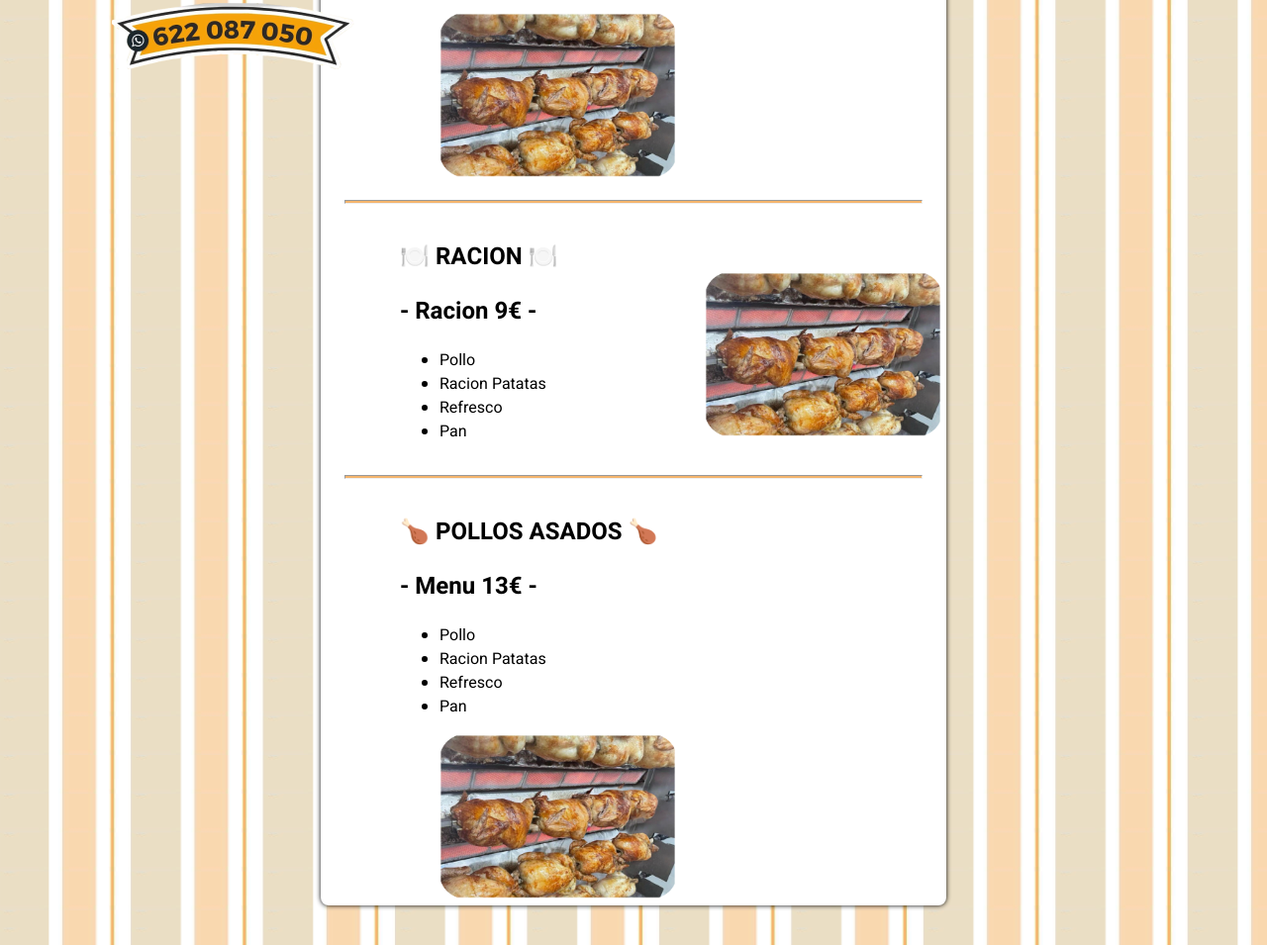
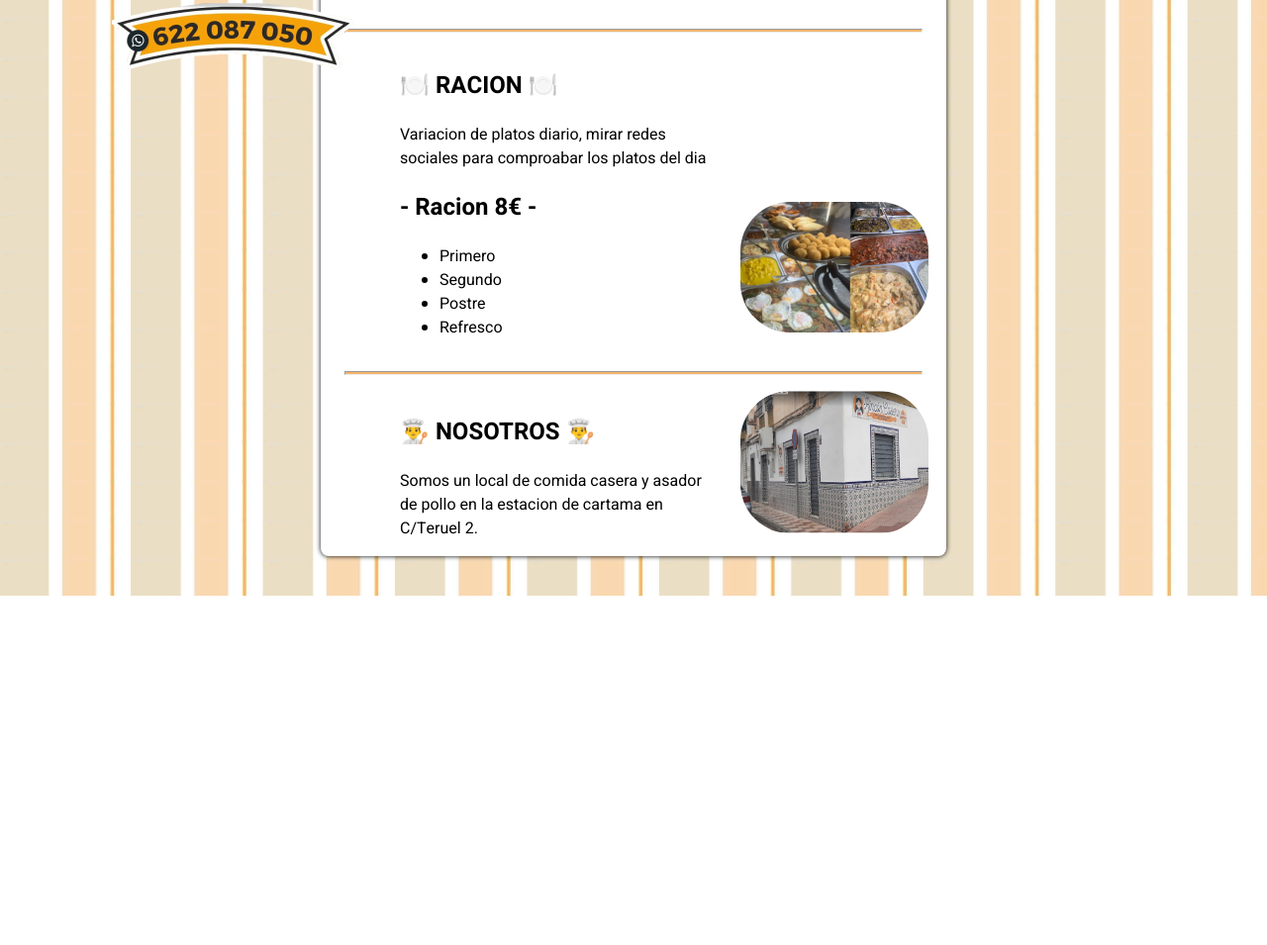
Before and after one commit to Adricarmona/RinconCasero, a plain HTML site: page src/index.html in a window 1280 px wide. Shown: the part 406-1361 px from the top of the page at 99% size. After the commit the page ends 1008 px from the top, so only its background shows below. Drawn offline with Linux system fonts and the light colour scheme.

Commit message:
fotos y dejando cosas en su sitio

```diff
--- a/src/index.html
+++ b/src/index.html
@@ -32,6 +32,8 @@
                 <h3>👨‍🍳 NOSOTROS</h3>
             </div>
         </nav>
+
+
         <!--    LOS POLLOS      -->
         <hr class="central" id="linea">
         <div class="central" id="polloLaterales">
@@ -44,31 +46,32 @@
                 <li>Pan</li>
             </ul>
         </div>
-        <img id="pollos" src="./assets/img/pollos.png" alt="imagen de pollos del local">
+        <img id="pollos" class="imagenes" src="./assets/img/pollos.png" alt="imagen de pollos del local">
+
+
+        <!--    LAS RACIONES    -->
         <hr class="central" id="linea">
         <div class="central" id="polloLaterales">
             <h2>🍽️  RACION 🍽️</h2>
-            <h2>- Racion 9€ - </h2>
+            <p>Variacion de platos diario, mirar redes sociales para comproabar los platos del dia</p>
+            <h2>- Racion 8€ - </h2>
             <ul>
-                <li>Pollo</li>
-                <li>Racion Patatas</li>
+                <li>Primero</li>
+                <li>Segundo</li>
+                <li>Postre</li>
                 <li>Refresco</li>
-                <li>Pan</li>
             </ul>
         </div>
-        <img id="pollos" src="./assets/img/pollos.png" alt="imagen de pollos del local">
+        <img id="comida" class="imagenes" src="./assets/img/comida4.png" alt="imagenes de comida">
+
+
+        <!--    QUIENES SOMOS   -->
         <hr class="central" id="linea">
-        <div class="central" id="polloLaterales">
-            <h2>🍗 POLLOS ASADOS 🍗</h2>
-            <h2>- Menu 13€ -</h2>
-            <ul>
-                <li>Pollo</li>
-                <li>Racion Patatas</li>
-                <li>Refresco</li>
-                <li>Pan</li>
-            </ul>
+        <div class="central" id="nosotros">
+            <h2>👨‍🍳 NOSOTROS ‍‍👨‍🍳</h2>
+            <p>Somos un local de comida casera y asador de pollo en la estacion de cartama en C/Teruel 2.</p>
         </div>
-        <img id="pollos" src="./assets/img/pollos.png" alt="imagen de pollos del local">
+        <img class="imagenes" src="./assets/img/local.png" alt="local rinconcasero">
 
     </div>
 
--- a/src/style.css
+++ b/src/style.css
@@ -66,18 +66,28 @@ nav {
     margin: 2vh 3vh;
 }
 
+/*  LAS IMAGENES     */
+.imagenes {
+    width: 30%;
+    border-radius: 50px;
+}
 
 /*  Los pollos  */
 #polloLaterales {
+    width: 50%;
     margin-left: 10vh;
     display: inline-block;
 }
 
-#pollos {
-    margin-left: 15vh;
-    width: 30vh;
+/*  Raciones    */
+
+
+/*   NOSOTROS   */
+#nosotros {
+    width: 50%;
+    margin-left: 10vh;
+    display: inline-block;
 }
-
 
 
 /* beta */
```
Also changed, not shown: src/assets/img/comida.jpg (added), src/assets/img/comida4.png (added), src/assets/img/local.png (added).
